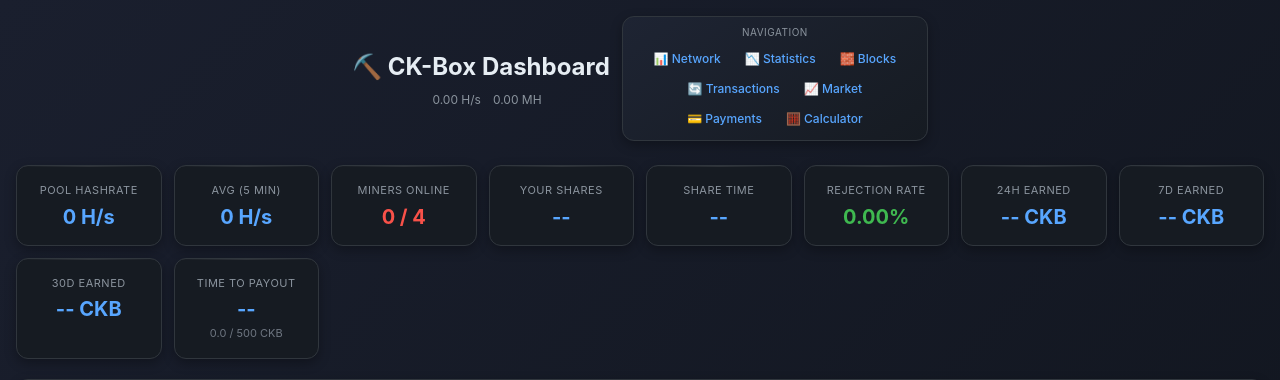
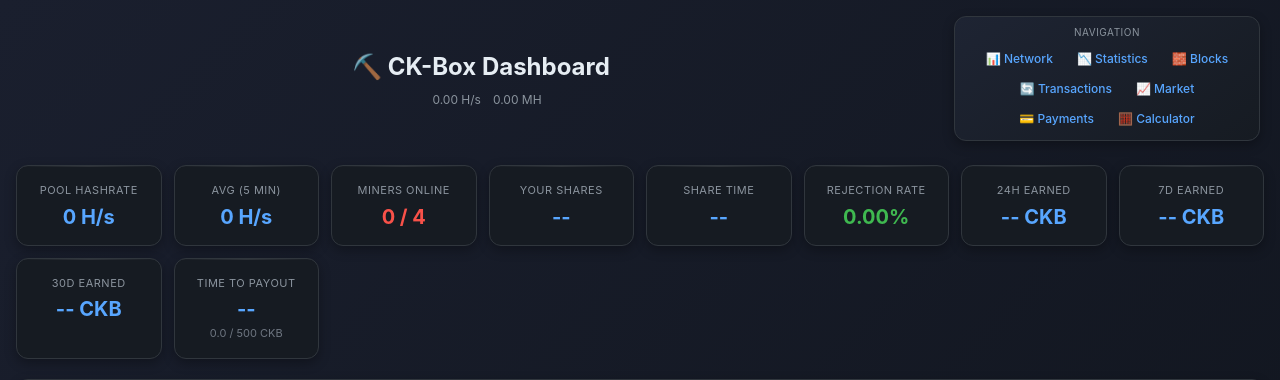
Before and after one commit to Goldfire7/MinerDashboard, a Flask app: page / in a window 1280 px wide. Shown: the top 380 px of the page. Run offline with Flask 3, Linux system fonts and the light colour scheme; data that the repository does not hold is empty.

Commit message:
header: justify-content center to center title, nav right

```diff
--- a/templates/dashboard.html
+++ b/templates/dashboard.html
@@ -56,6 +56,8 @@
             flex-direction: column;
             align-items: center;
             gap: 2px;
+            flex: 1;
+            text-align: center;
         }
 
         .header-title {
```
